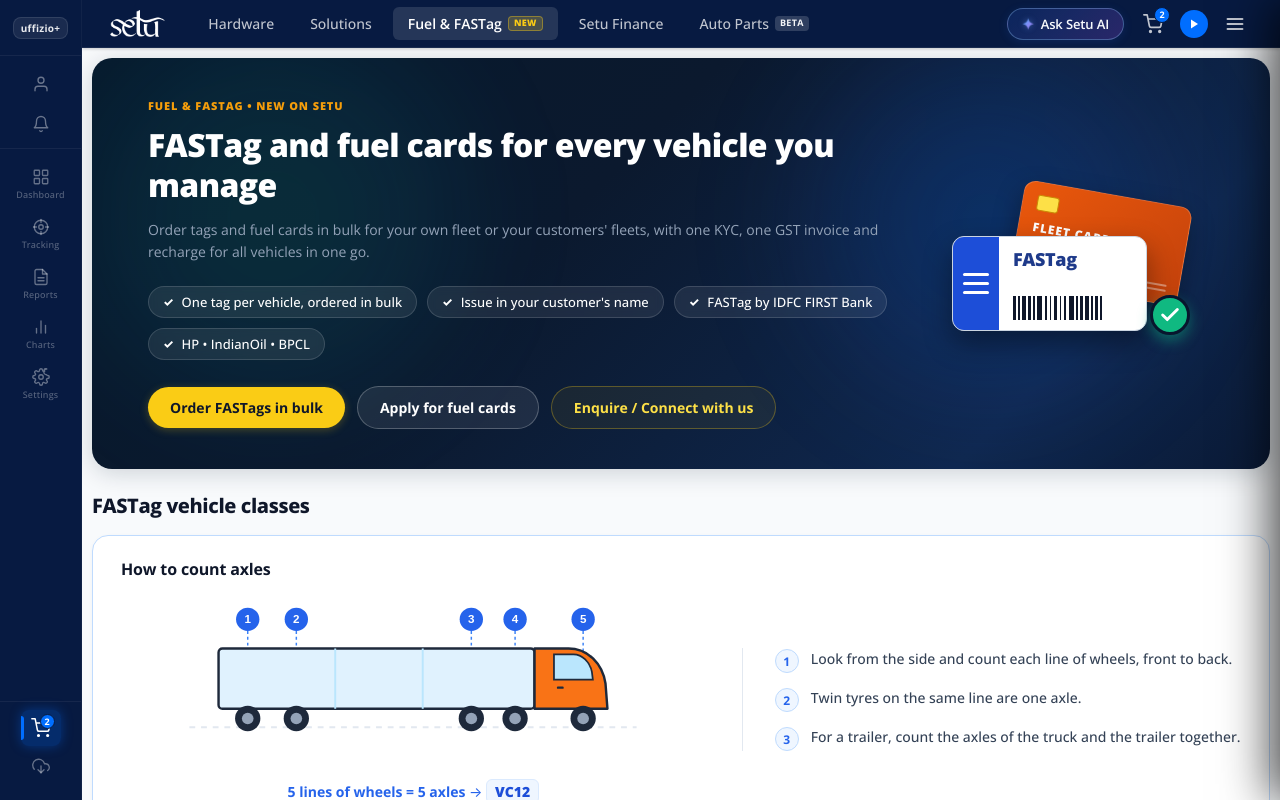
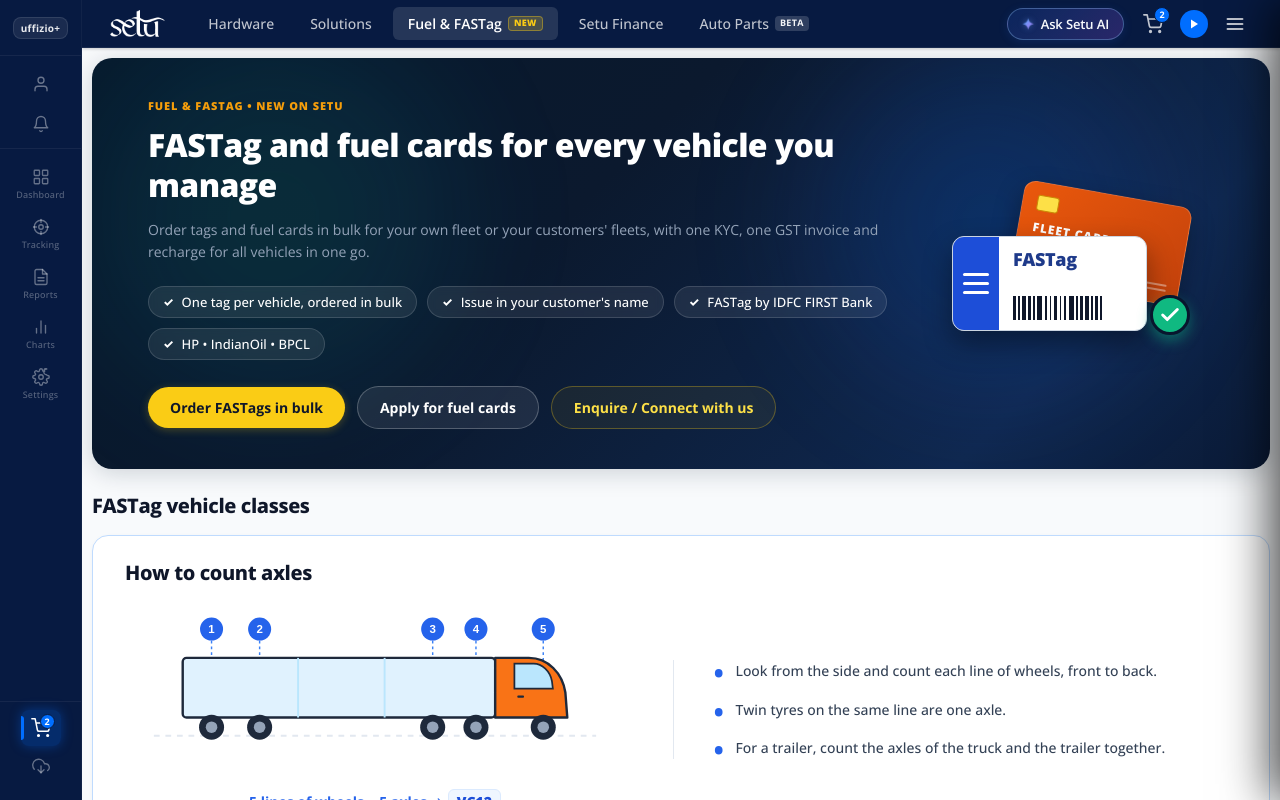
Before and after one commit to kinjal106/setu, a React (Vite) app: page /fuel-fastag in a window 1280 px wide. Built offline with nearby package versions, Linux system fonts and the light colour scheme.

Commit message:
Apply exact category title typography across all titles and rebuild 2-column layout for axle counting guide

```diff
--- a/src/pages/FuelFastag/AxleDiagram.jsx
+++ b/src/pages/FuelFastag/AxleDiagram.jsx
@@ -8,9 +8,7 @@ import React from 'react';
 export default function AxleDiagram() {
   return (
     <div className="axle-diagram-box">
-      <div className="axle-diagram-header">
-        <h3 className="axle-diagram-title">How to count axles</h3>
-      </div>
+      <h3 className="axle-diagram-title">How to count axles</h3>
 
       <div className="axle-diagram-row">
         {/* Left Side: Truck graphic & formula */}
@@ -122,19 +120,19 @@ export default function AxleDiagram() {
         <div className="axle-diagram-right">
           <ul className="axle-diagram-bullets">
             <li className="axle-bullet-item">
-              <span className="axle-bullet-marker">1</span>
+              <span className="axle-bullet-dot">•</span>
               <span className="axle-bullet-text">
                 Look from the side and count each line of wheels, front to back.
               </span>
             </li>
             <li className="axle-bullet-item">
-              <span className="axle-bullet-marker">2</span>
+              <span className="axle-bullet-dot">•</span>
               <span className="axle-bullet-text">
                 Twin tyres on the same line are one axle.
               </span>
             </li>
             <li className="axle-bullet-item">
-              <span className="axle-bullet-marker">3</span>
+              <span className="axle-bullet-dot">•</span>
               <span className="axle-bullet-text">
                 For a trailer, count the axles of the truck and the trailer together.
               </span>
--- a/src/pages/FuelFastag/FuelFastag.css
+++ b/src/pages/FuelFastag/FuelFastag.css
@@ -340,20 +340,13 @@
 }
 
 .ff-section-title {
-  font-family: 'Open Sans', -apple-system, BlinkMacSystemFont, 'Segoe UI', Roboto, sans-serif;
+  color: rgb(15, 23, 42);
+  letter-spacing: -0.02em;
   font-size: 20px;
   font-weight: 750;
-  color: #0F172A;
-  margin: 0;
-  letter-spacing: -0.02em;
+  margin: 0px;
+  font-family: 'Open Sans', -apple-system, BlinkMacSystemFont, 'Segoe UI', Roboto, sans-serif;
   line-height: 1.3;
-}
-
-.ff-section-subtitle {
-  font-size: 14px;
-  color: #64748B;
-  margin: 0;
-  line-height: 1.5;
 }
 
 /* ── Axle Counting Box Diagram Card ── */
@@ -361,50 +354,44 @@
   background: #FFFFFF;
   border: 1px solid #BFDBFE;
   border-radius: 16px;
-  padding: 22px 28px;
+  padding: 24px 32px;
   box-shadow: 0 1px 4px rgba(0, 0, 0, 0.03);
   box-sizing: border-box;
   width: 100%;
 }
 
-.axle-diagram-header {
-  margin-bottom: 16px;
-  display: flex;
-  align-items: center;
-  justify-content: space-between;
-}
-
 .axle-diagram-title {
+  color: rgb(15, 23, 42);
+  letter-spacing: -0.02em;
+  font-size: 20px;
+  font-weight: 750;
+  margin: 0px 0px 20px 0px;
   font-family: 'Open Sans', -apple-system, BlinkMacSystemFont, 'Segoe UI', Roboto, sans-serif;
-  font-size: 16px;
-  font-weight: 700;
-  color: #0F172A;
-  margin: 0;
-  letter-spacing: -0.01em;
+  line-height: 1.3;
 }
 
 .axle-diagram-row {
   display: flex;
   align-items: center;
-  justify-content: space-between;
-  gap: 36px;
+  justify-content: flex-start;
+  gap: 48px;
   width: 100%;
 }
 
 /* Left Column: Truck graphic & calculation formula */
 .axle-diagram-left {
-  flex: 1 1 54%;
+  flex: 0 0 500px;
+  width: 500px;
+  max-width: 50%;
   display: flex;
   flex-direction: column;
   align-items: center;
   justify-content: center;
-  min-width: 0;
+  box-sizing: border-box;
 }
 
 .axle-diagram-canvas-wrap {
   width: 100%;
-  max-width: 520px;
-  margin: 0 auto;
   display: flex;
   flex-direction: column;
   align-items: center;
@@ -418,8 +405,9 @@
 }
 
 .axle-diagram-summary {
-  margin-top: 8px;
+  margin-top: 10px;
   text-align: center;
+  width: 100%;
 }
 
 .axle-diagram-formula {
@@ -439,13 +427,14 @@
 
 /* Right Column: Explanatory Bullet Points */
 .axle-diagram-right {
-  flex: 1 1 46%;
+  flex: 1;
   border-left: 1px solid #E2E8F0;
-  padding-left: 32px;
+  padding-left: 40px;
   display: flex;
   flex-direction: column;
   justify-content: center;
-  min-width: 0;
+  box-sizing: border-box;
+  min-width: 280px;
 }
 
 .axle-diagram-bullets {
@@ -454,7 +443,7 @@
   padding: 0;
   display: flex;
   flex-direction: column;
-  gap: 14px;
+  gap: 16px;
 }
 
 .axle-bullet-item {
@@ -463,34 +452,31 @@
   gap: 12px;
 }
 
-.axle-bullet-marker {
-  width: 24px;
-  height: 24px;
-  border-radius: 50%;
-  background: #EFF6FF;
-  border: 1px solid #BFDBFE;
+.axle-bullet-dot {
   color: #2563EB;
-  font-size: 12px;
-  font-weight: 700;
-  display: inline-flex;
-  align-items: center;
-  justify-content: center;
+  font-size: 24px;
+  line-height: 0.8;
+  font-weight: 900;
   flex-shrink: 0;
-  margin-top: 1px;
+  margin-top: 3px;
 }
 
 .axle-bullet-text {
   font-size: 14px;
-  line-height: 1.55;
+  line-height: 1.6;
   color: #334155;
   font-weight: 500;
 }
 
-@media (max-width: 860px) {
+@media (max-width: 960px) {
   .axle-diagram-row {
     flex-direction: column;
     align-items: stretch;
-    gap: 20px;
+    gap: 24px;
+  }
+  .axle-diagram-left {
+    width: 100%;
+    max-width: 100%;
   }
   .axle-diagram-right {
     border-left: none;
@@ -515,12 +501,12 @@
 }
 
 .ff-table-title {
-  font-family: 'Open Sans', -apple-system, BlinkMacSystemFont, 'Segoe UI', Roboto, sans-serif;
+  color: rgb(15, 23, 42);
+  letter-spacing: -0.02em;
   font-size: 20px;
   font-weight: 750;
-  color: #0F172A;
-  letter-spacing: -0.02em;
-  margin: 0 0 4px 0;
+  margin: 0px 0px 4px 0px;
+  font-family: 'Open Sans', -apple-system, BlinkMacSystemFont, 'Segoe UI', Roboto, sans-serif;
   line-height: 1.3;
 }
 
@@ -819,10 +805,13 @@
 }
 
 .ff-modal-head h3 {
-  font-size: 18px;
-  font-weight: 800;
-  color: #0F172A;
-  margin: 0;
+  color: rgb(15, 23, 42);
+  letter-spacing: -0.02em;
+  font-size: 20px;
+  font-weight: 750;
+  margin: 0px;
+  font-family: 'Open Sans', -apple-system, BlinkMacSystemFont, 'Segoe UI', Roboto, sans-serif;
+  line-height: 1.3;
 }
 
 .ff-modal-close {
--- a/src/pages/Solutions/Solutions.css
+++ b/src/pages/Solutions/Solutions.css
@@ -46,11 +46,11 @@
 }
 
 .solutions-title {
-  font-size: 24px;
-  font-weight: 700;
-  color: #0F172A;
+  color: rgb(15, 23, 42);
+  letter-spacing: -0.02em;
+  font-size: 20px;
+  font-weight: 750;
   margin: 0 0 6px 0;
-  letter-spacing: -0.02em;
   line-height: 1.2;
 }
 
```
